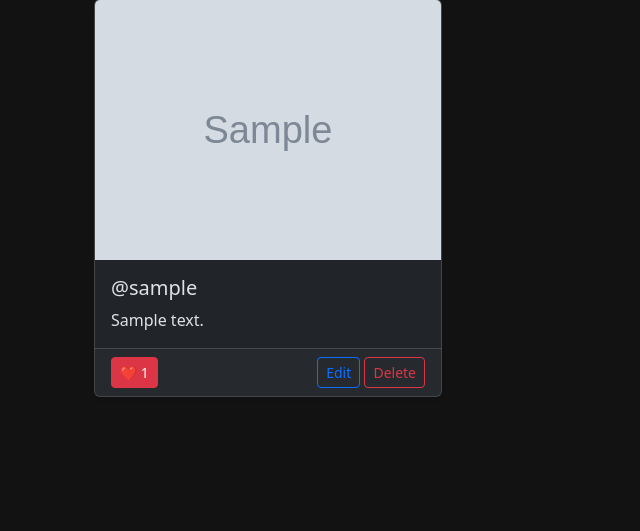
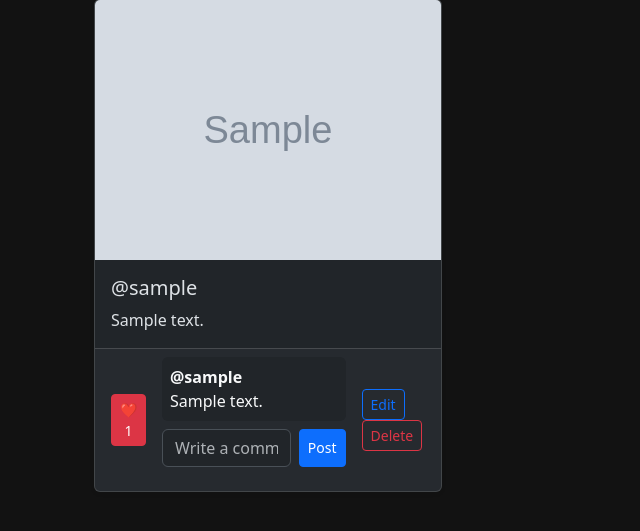
Before and after one commit to anirudhra-singh/socialfeed, a Django app: page /tweet/ in a window 1280 px wide. Shown: the part 151-682 px from the top of the page, without its empty margins (0-640 px from the left). Run offline with Django 5.2, Linux system fonts and the light colour scheme; a user stored in the database is signed in; tables that the repository leaves empty hold one stand-in row (values such as "Sample post"); grey boxes marked "Sample" are stand-in pictures.

Commit message:
added comment feature

```diff
--- a/tweet/models.py
+++ b/tweet/models.py
@@ -14,3 +14,13 @@ class Tweet(models.Model):
 
     def __str__(self):
         return f'{self.user.username} - {self.text[:10]}'
+
+
+class Comment(models.Model):
+    tweet = models.ForeignKey(Tweet, on_delete=models.CASCADE, related_name='comments')
+    user = models.ForeignKey(User, on_delete=models.CASCADE)
+    text = models.TextField(max_length=200)
+    created_at = models.DateTimeField(auto_now_add=True)
+
+    def __str__(self):
+        return f'{self.user.username} commented on {self.tweet.id}'
--- a/tweet/templates/tweet/tweet_list.html
+++ b/tweet/templates/tweet/tweet_list.html
@@ -72,6 +72,48 @@
 
           </button>
 
+
+          <!-- comment section -->
+           <div class="px-3 pb-3">
+
+            <!-- existing comments -->
+             <div class="mb-2">
+              {% for comment in tweet.comments.all %}
+               <div class="bg-dark text-light p-2 rounded mb-2">
+
+                <strong>@{{ comment.user.username }}</strong><br>
+                {{ comment.text }}
+              </div>
+              {% empty %}
+
+              <small class="text-muted">No comments yet</small>
+              {% endfor %}
+             </div>
+
+
+             <!-- add comment form -->
+              {% if user.is_authenticated %}
+              <form method="post" action="{% url 'add_comment' tweet.id %}">
+                {% csrf_token %}
+
+                <div class="d-flex gap-2">
+
+                  <input
+                  type="text"
+                  name="text"
+                  class="form-control"
+                  placeholder="Write a comment..."
+                  required
+                  >
+                  <button class="btn btn-primary btn-sm">
+                    Post
+                  </button>
+
+                </div>
+              </form>
+              {% endif %}
+            </div>
+
           <!-- edit/delete buttons -->
           {% if tweet.user == user %}
           <div>
--- a/tweet/urls.py
+++ b/tweet/urls.py
@@ -10,4 +10,5 @@ urlpatterns = [
    path('<int:tweet_id>/delete/', views.tweet_delete, name='tweet_delete'),
    path('register/', views.register, name='register'),
    path('<int:tweet_id>/like/', views.like_tweet, name='like_tweet'),
+   path('<int:tweet_id>/comment/', views.add_comment, name='add_comment'),
 ]
--- a/tweet/views.py
+++ b/tweet/views.py
@@ -1,6 +1,6 @@
 from django.shortcuts import render, redirect, get_object_or_404
-from .models import Tweet
-from .forms import TweetForm, UserRegistrationForm
+from .models import Tweet, Comment
+from .forms import TweetForm, UserRegistrationForm , CommentForm
 from django.contrib.auth.decorators import login_required
 from django.contrib.auth import login
 from django.http import JsonResponse
@@ -84,3 +84,18 @@ def like_tweet(request, tweet_id):
         'liked': liked,
         'count': tweet.likes.count()
     })
+
+@login_required
+def add_comment(request, tweet_id):
+    tweet = get_object_or_404(Tweet, id=tweet_id)
+
+    if request.method == 'POST':
+        form = CommentForm(request.POST)
+
+        if form.is_valid():
+            comment = form.save(commit=False)
+            comment.user = request.user
+            comment.tweet = tweet
+            comment.save()
+
+    return redirect('tweet_list')
```
Also changed, not shown: tweet/forms.py (+13 -1 lines), tweet/migrations/0003_comment.py (added).
